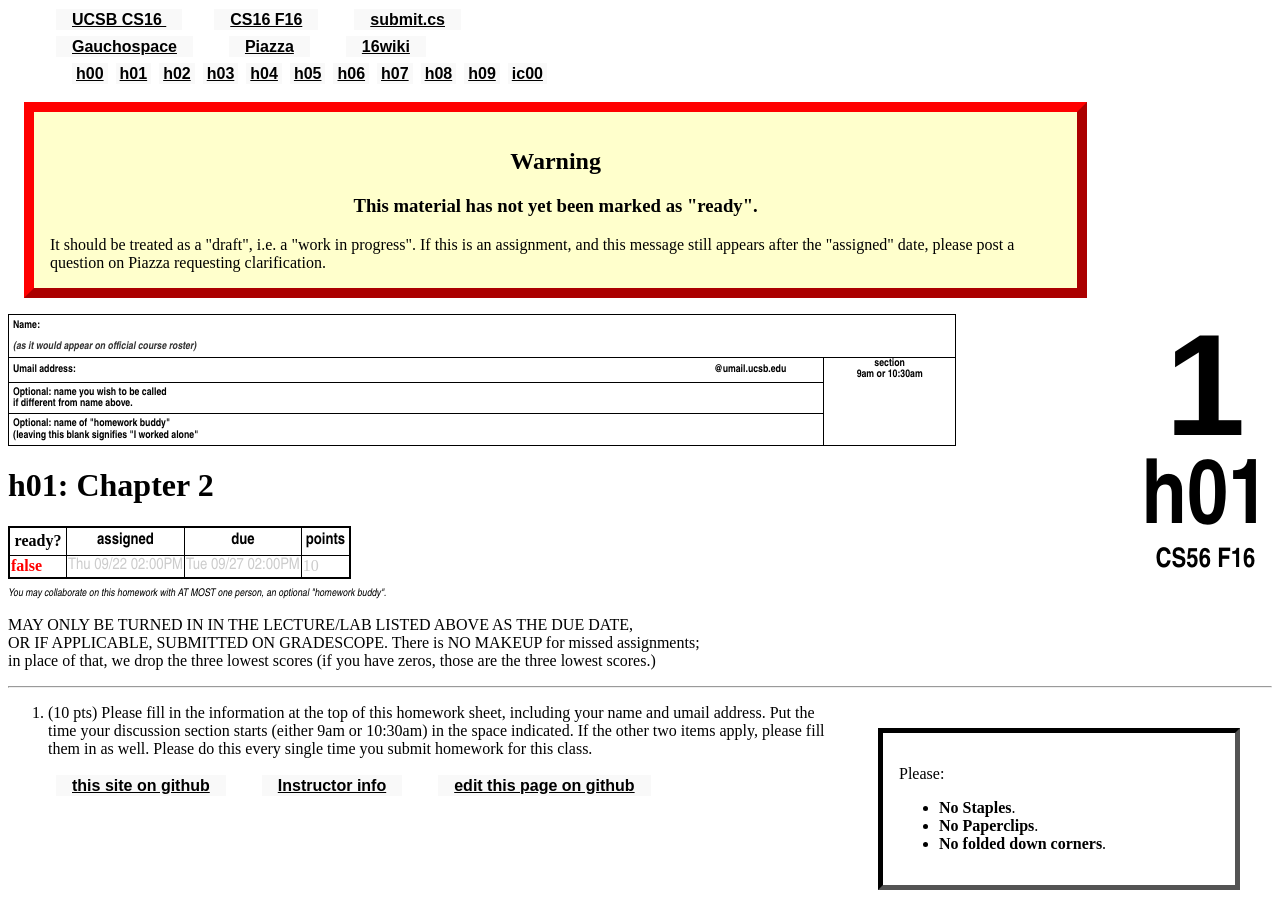
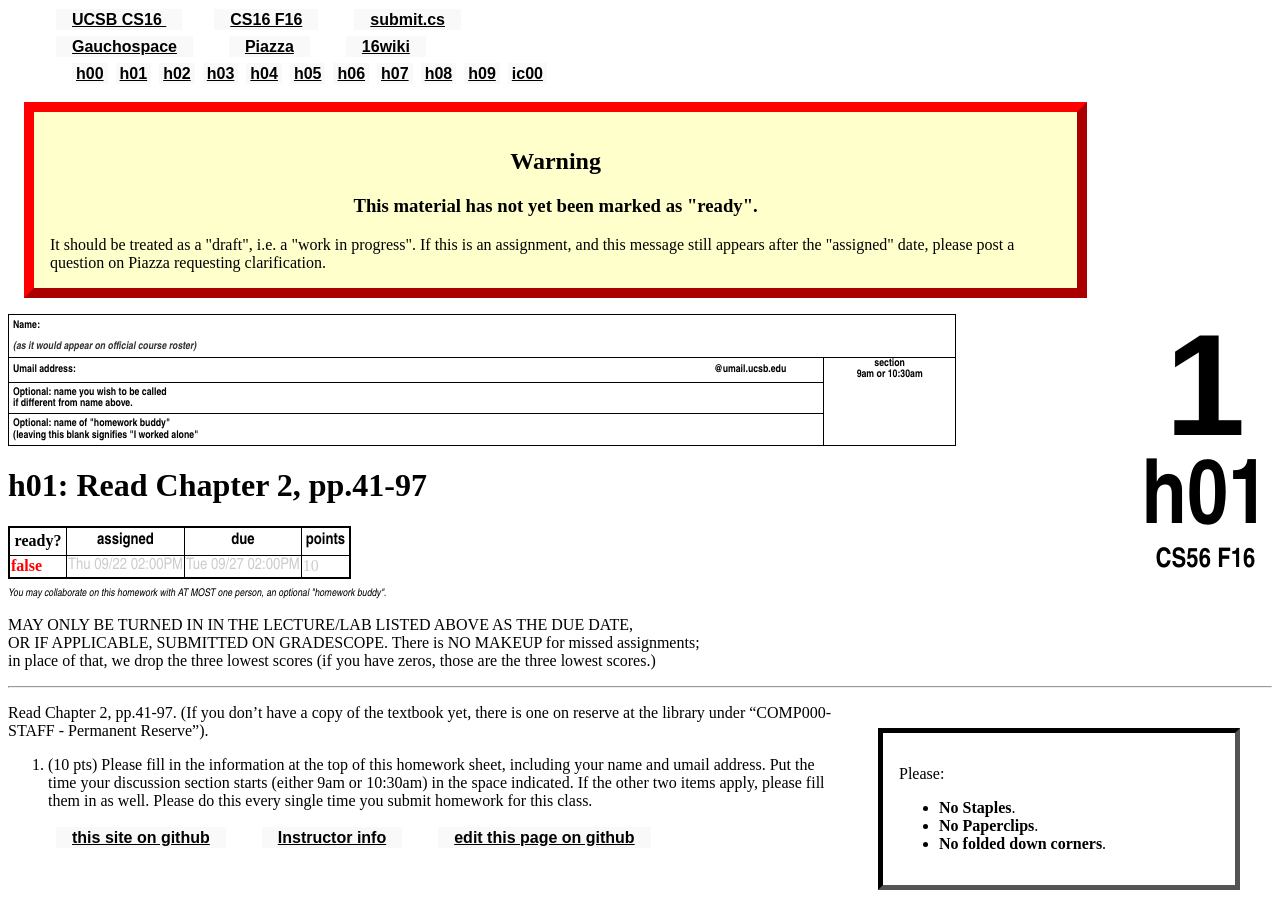
Before and after one commit to ucsb-cs16-s16/https-ucsb-cs16-s17.github.io, a Jekyll site: the page built from _hwk/h01.md, in a window 1280 px wide. Built offline with Jekyll 4.4.1, drawn with Linux system fonts in a browser that asks for light colours.

Commit message:
Update h01.md

```diff
--- a/_hwk/h01.md
+++ b/_hwk/h01.md
@@ -1,6 +1,6 @@
 ---
 num: "h01"
-desc: "Chapter 2"
+desc: "Read Chapter 2, pp.41-97"
 ready: false
 assigned: 2016-09-22 14:00:00.00-7:00
 due: 2016-09-27 14:00:00.00-7:00
@@ -8,6 +8,7 @@ due: 2016-09-27 14:00:00.00-7:00
 
 {% include no_staples_box.html %}
 
+Read Chapter 2, pp.41-97.    (If you don't have a copy of the textbook yet, there is one on reserve at the library under "COMP000-STAFF - Permanent Reserve").
 
 <ol markdown="1">
 
```
